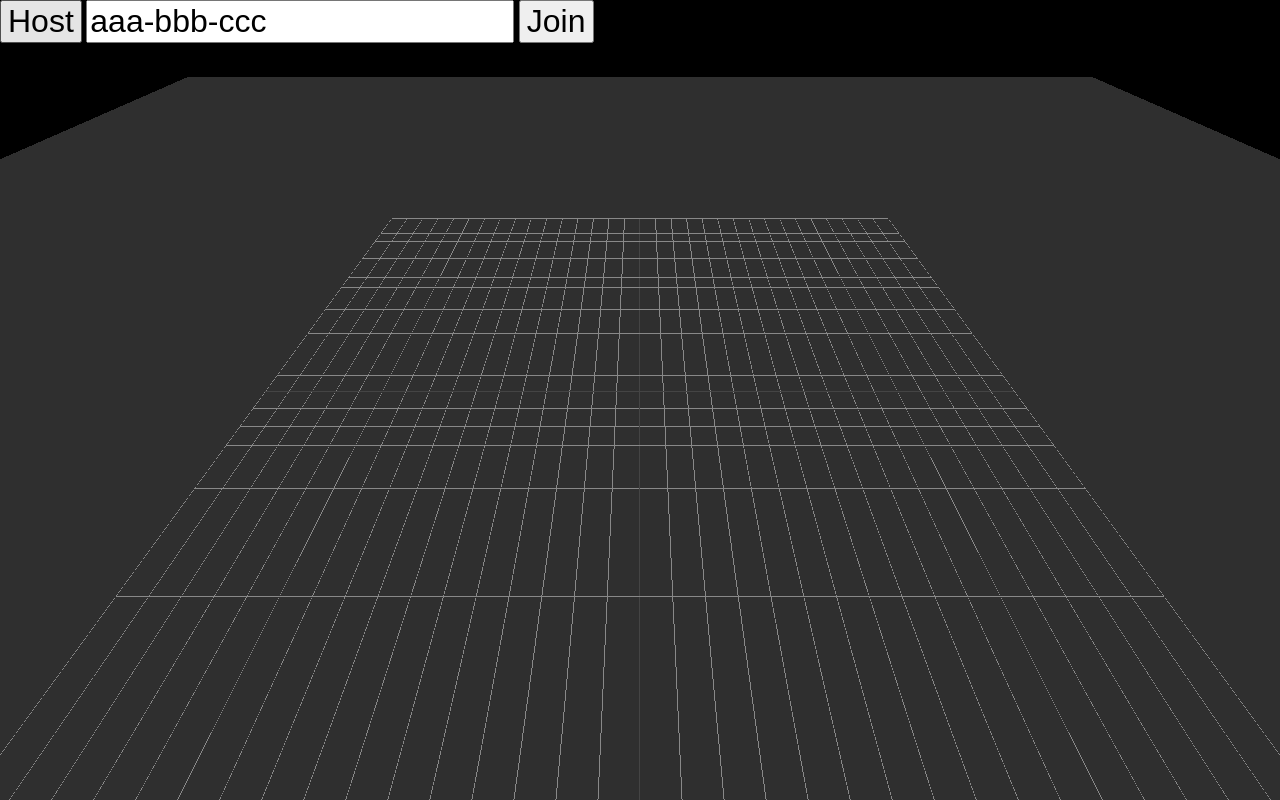
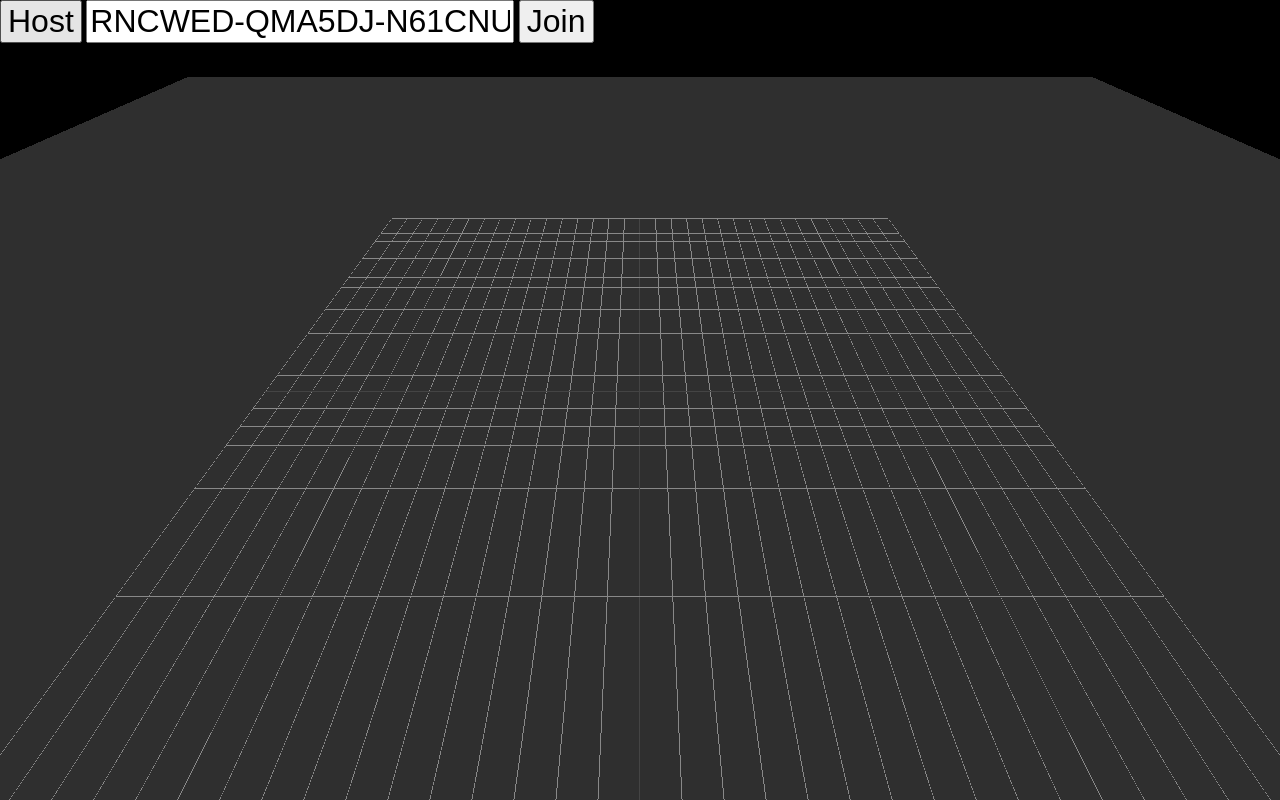
Before and after one commit to AlchemyVTT/AlchemyVTT, a Svelte app: page / in a window 1280 px wide. Built offline with nearby package versions, Linux system fonts and the light colour scheme.

Commit message:
Randomized initial magic string!

```diff
--- a/src/alchemy/Demo.svelte
+++ b/src/alchemy/Demo.svelte
@@ -3,8 +3,9 @@
 
     import * as RAPIER from '@dimforge/rapier3d-compat'
     import * as THREE from 'three'
+    import * as Magic from './Magic'
 
-    import { OrbitControls } from 'three/examples/jsm/controls/OrbitControls'
+    // import { OrbitControls } from 'three/examples/jsm/controls/OrbitControls'
 
     import Viewport from "./Viewport.svelte";
     import Session from './Session'
@@ -13,7 +14,7 @@
 
     let _3js_viewport : Viewport
     let _3js_camera : THREE.PerspectiveCamera
-    let _3js_orbit : OrbitControls
+    // let _3js_orbit : OrbitControls
     let _3js_surface_mesh: THREE.Mesh
     let _3js_raycaster: THREE.Raycaster
     let _3js_pointer: THREE.Vector2
@@ -22,7 +23,11 @@
 
     let _session: Session
     let _clients = [ ]
-    let _magic: string = 'aaa-bbb-ccc'
+    let _magic: string = Magic.mend([
+        Magic.random(),
+        Magic.random(),
+        Magic.random()
+    ])
 
     onMount(async () => {
 
```
